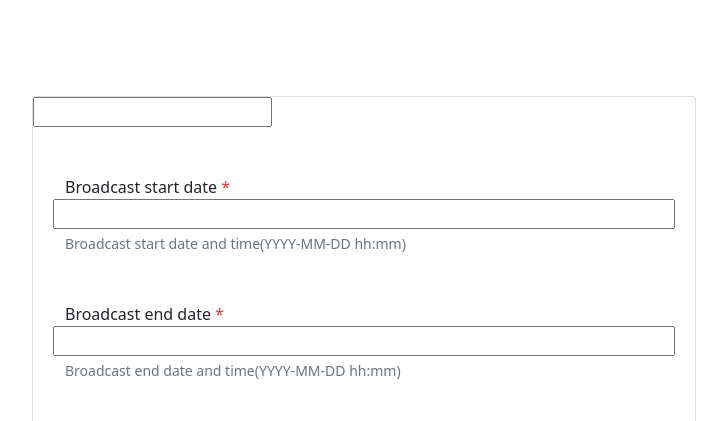
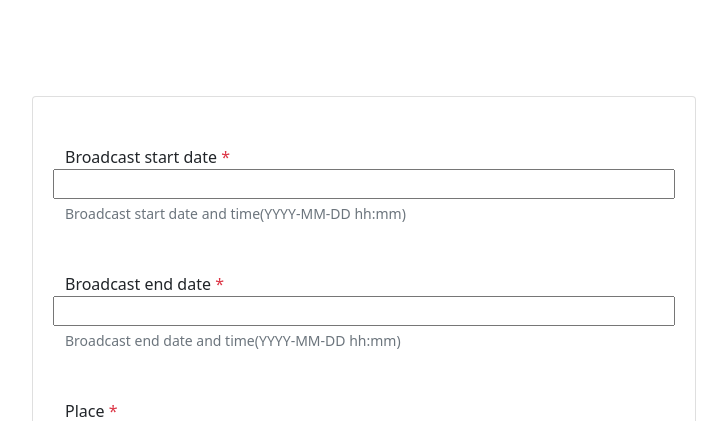
Before and after one commit to Gollum959/Schedule, a Django app: page /create/ in a window 1280 px wide. Shown: the part 56-477 px from the top of the page, without its empty margins (276-1003 px from the left). Run offline with Django 3.2, Linux system fonts and the light colour scheme; the visitor is signed in with stand-in values (Sample User, id 1); data that the repository does not hold is empty; some libraries are stand-ins or nearby versions.

Commit message:
modified:   schedule/templates/pts_requests/create_requests.html

```diff
--- a/schedule/templates/pts_requests/create_requests.html
+++ b/schedule/templates/pts_requests/create_requests.html
@@ -21,8 +21,7 @@
     <div class="row justify-content-center">
       <div class="col-md-8 p-5">
         <div class="card">
-          <div>  <input id="datetimepicker" type="text" > </div>
-          {% comment %} <div class="card-header">
+           {% comment %} <div class="card-header">
             {% if is_edit %}
               Редактировать запись
             {% else %}
```
